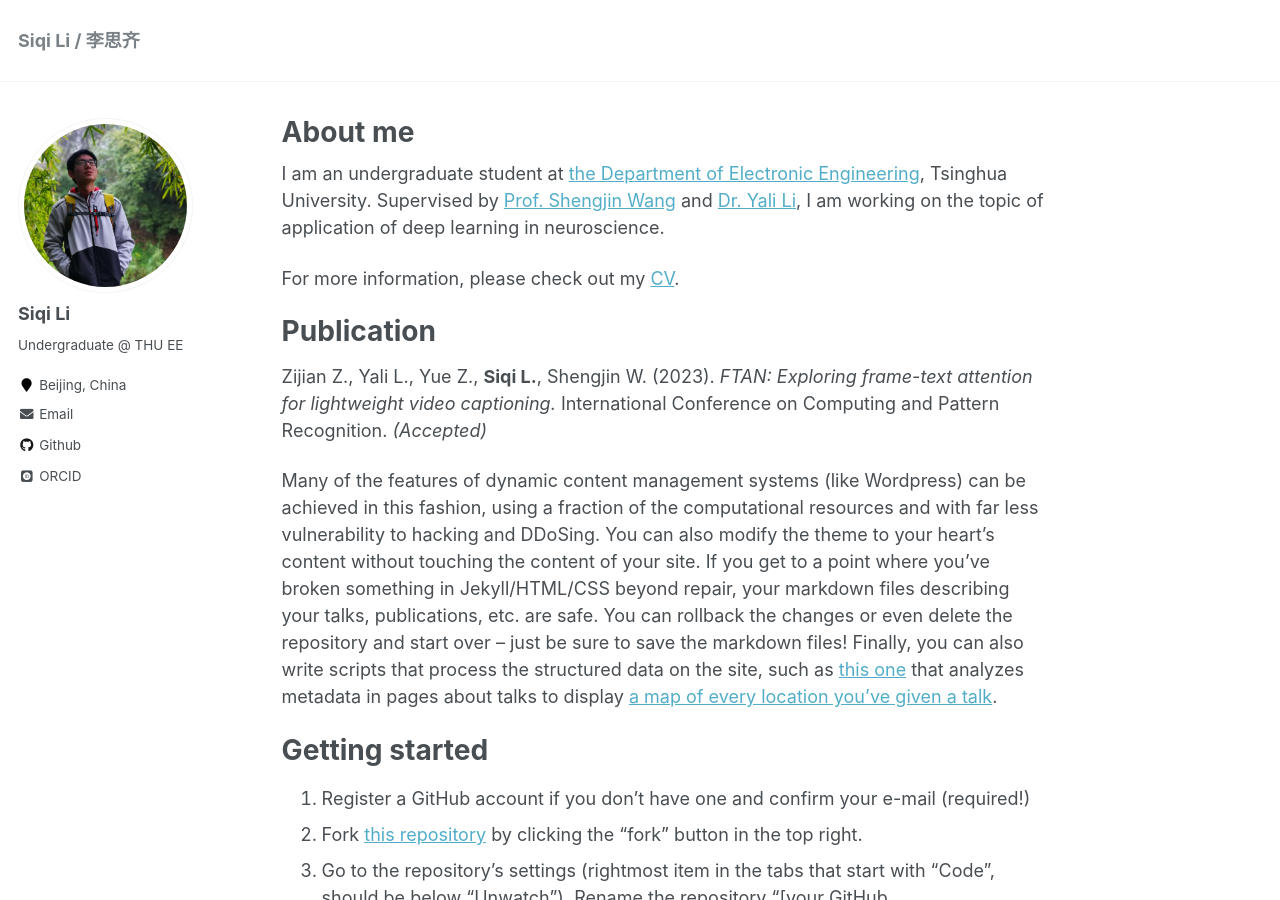
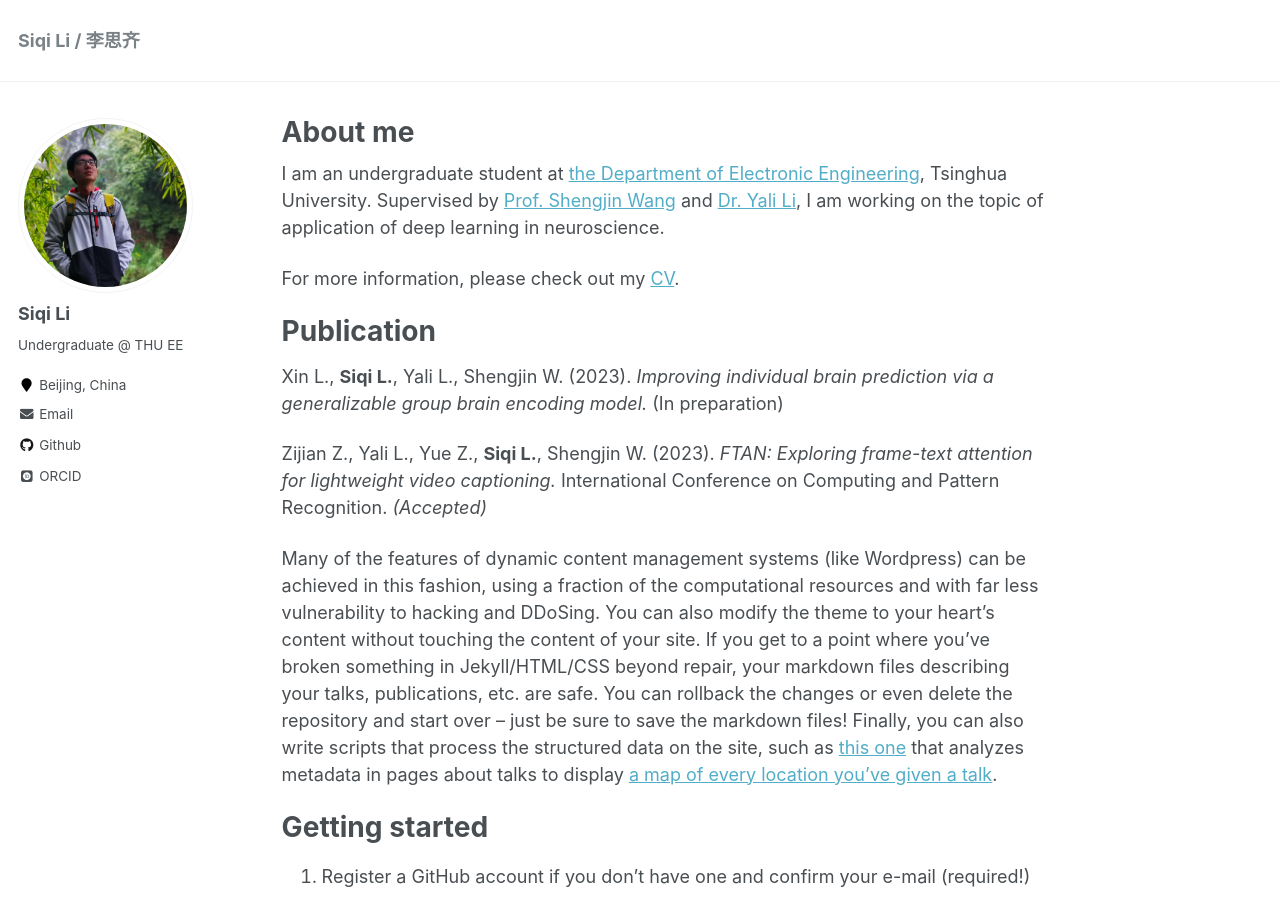
Before and after one commit to LSQamI/IamWho, a Jekyll site: the page built from _pages/about.md, in a window 1280 px wide and 900 px high. Built offline with Jekyll 4.4.1, drawn with Linux system fonts in a browser that asks for light colours; some web fonts are replaced.

Commit message:
add publication

```diff
--- a/_pages/about.md
+++ b/_pages/about.md
@@ -14,6 +14,8 @@ For more information, please check out my [CV](files/CV.pdf).
 
 Publication
 ======
+
+Xin L., **Siqi L.**, Yali L., Shengjin W. (2023). *Improving individual brain prediction via a generalizable group brain encoding model.* (In preparation)
 
 Zijian Z., Yali L., Yue Z., **Siqi L.**, Shengjin W. (2023). *FTAN: Exploring frame-text attention for lightweight video captioning.* International Conference on Computing and Pattern Recognition. *(Accepted)*
 
```
